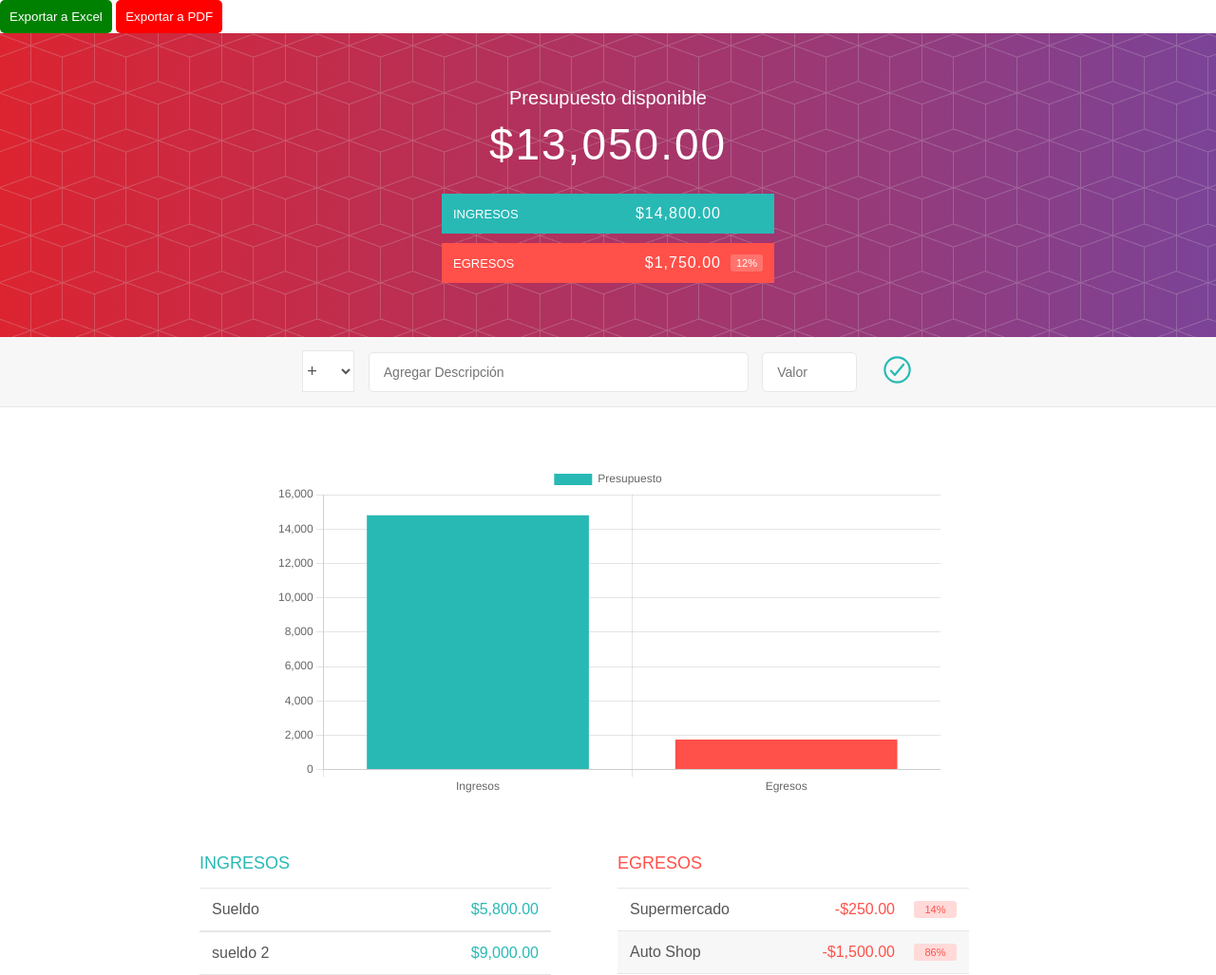
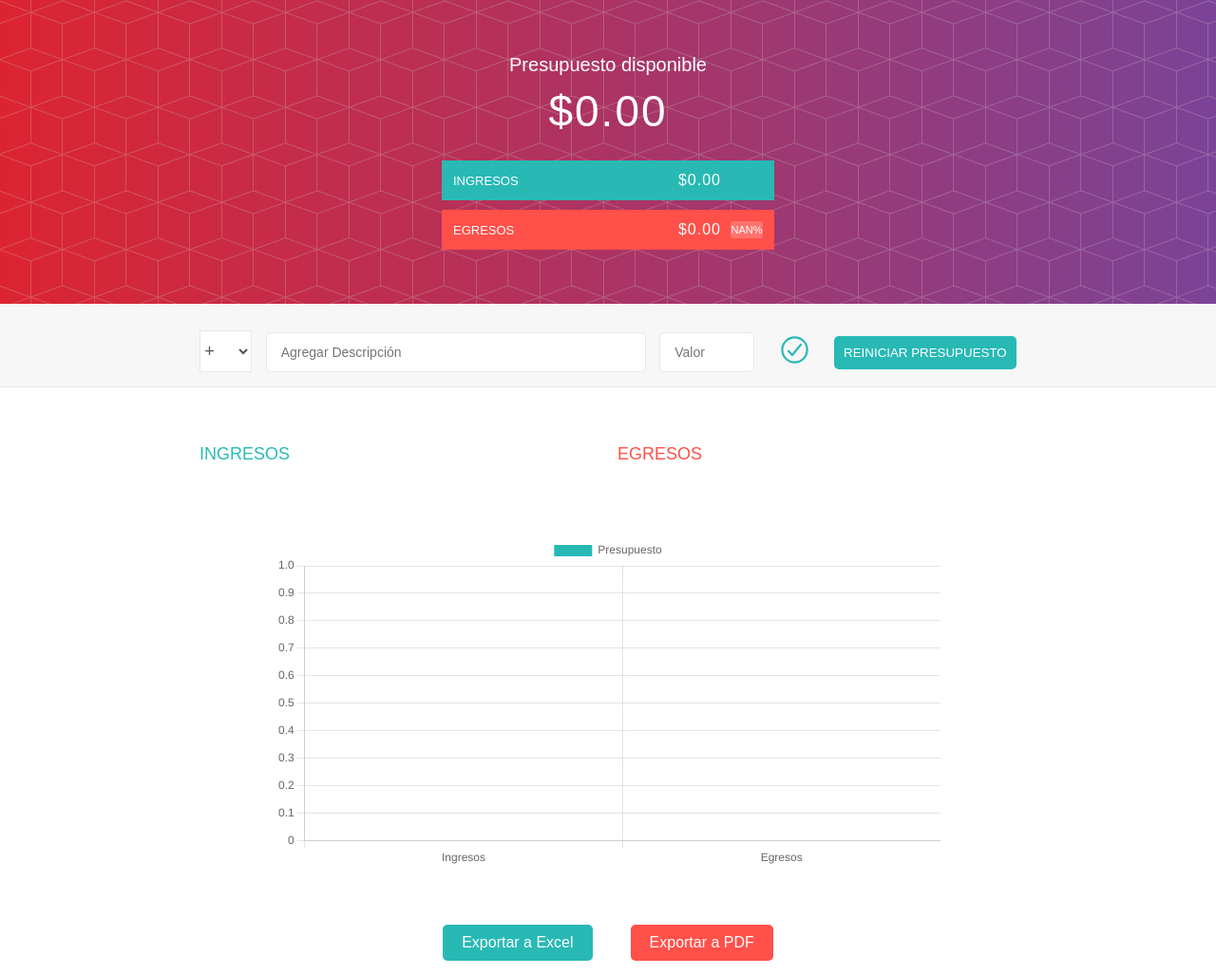
Before and after one commit to FacuBustamaante/proyectPresupuesto, a plain HTML site: page index.html in a window 1280 px wide. Shown: the whole page at 95% size. Drawn offline with nearby package versions, Linux system fonts and the light colour scheme.

```diff
--- a/css/estilos.css
+++ b/css/estilos.css
@@ -260,7 +260,7 @@ h2 {
 
 
 .boton-excel {
-    background-color: green;
+    background-color: #28B9B5;
     color: white;
     padding: 10px;
     border: none;
@@ -268,8 +268,18 @@ h2 {
     cursor: pointer;
 }
 
+.boton-excel:hover {
+    background-color: #1a7f7b;
+    transition-duration: 500ms;
+}
+
+.boton-pdf:hover {
+    background-color: #aa222d;
+    transition-duration: 500ms;
+}
+
 .boton-pdf {
-    background-color: red;
+    background-color: #FF5049;
     color: white;
     padding: 10px;
     border: none;
@@ -277,6 +287,43 @@ h2 {
     cursor: pointer;
 }
 
+.reset-btn {
+    text-transform: uppercase;
+    background-color: #28B9B5;
+    color: white;
+    padding: 10px;
+    border: none;
+    border-radius: 5px;
+    cursor: pointer;
+    margin-top: 20px;
+    margin-left: 20px;
+}
+
+.reset-btn:hover {
+    background-color: #1a7f7b;
+    transition-duration: 500ms;
+}
+
+.xport-container {
+    display: flex;
+    align-items: center;
+    justify-content: center;
+    text-align: center;
+    margin: 50px;
+}
+
+.xport-container button {
+    margin: 0 20px;
+    padding: 10px 20px;
+    border: none;
+    border-radius: 5px;
+    cursor: pointer;
+    font-size: 16px;
+}
+
+.xport-container button:hover {
+    transition-duration: 300ms;
+}
 
 .elemento_eliminar--btn:focus { outline: none; }
 .elemento_eliminar--btn:active { transform: translateY(2px); }
--- a/index.html
+++ b/index.html
@@ -7,17 +7,12 @@
     <link rel="stylesheet" href="css/estilos.css">
 </head>
 <body onload="cargarApp()">
-    <button onclick="exportarAExcel()" class="boton-excel">Exportar a Excel</button>
-    <button onclick="exportarAPDF()" class="boton-pdf">Exportar a PDF</button>
-
-
     <div class="cabecero">
-
         <div class="presupuesto">
             <div class="presupuesto_titulo">
                 Presupuesto disponible
             </div>
-            <div class="presupuesto_valor" id="presupuesto">+ 2,000.00</div>
+            <div class="presupuesto_valor" id="presupuesto"></div>
             <div class="presupuesto_ingreso limpiarEstilos">
                 <div class="presupuesto_ingreso--texto">Ingresos</div>
                 <div class="derecha">
@@ -46,18 +41,14 @@
                 placeholder="Agregar Descripción" id="descripcion"/>
                 <input type="number" class="agregar_valor"
                 placeholder="Valor" id="valor" step="any"/>
-                <buttom class="agregar_btn" onclick="agregarDato()">
+                <button class="agregar_btn" onclick="agregarDato()">
                     <ion-icon name="checkmark-circle-outline"></ion-icon>
-                </buttom>
+                </button>
+                <button class="reset-btn" onclick="resetPresupuesto()">Reiniciar presupuesto</button>
             </div>
         </div>
     </form>
-
     <div class="contenedor limpiarEstilos">
-        <div class="contenedor" style="margin-top: 40px;">
-            <canvas id="graficoPresupuesto" width="400" height="200"></canvas>
-        </div>
-
         <div class="ingreso">
             <h2 class="ingreso_titulo">Ingresos</h2>
             <div id="lista-ingresos">
@@ -92,14 +83,16 @@
             </div>
         </div>
     </div>
-
-
-    <!--nacho-->
+            <div class="contenedor" style="margin-top: 40px;">
+            <canvas id="graficoPresupuesto" width="400" height="200"></canvas>
+        </div>
+    <div class="xport-container">
+        <button onclick="exportarAExcel()" class="boton-excel">Exportar a Excel</button>
+        <button onclick="exportarAPDF()" class="boton-pdf">Exportar a PDF</button>
+    </div>
     <script src="https://cdnjs.cloudflare.com/ajax/libs/jspdf/2.5.1/jspdf.umd.min.js"></script>
     <script src="https://cdnjs.cloudflare.com/ajax/libs/jspdf-autotable/3.5.28/jspdf.plugin.autotable.min.js"></script>
-
     <script src="https://cdn.sheetjs.com/xlsx-latest/package/dist/xlsx.full.min.js"></script>
-    <!--nacho-->
     <script src="https://cdn.jsdelivr.net/npm/chart.js"></script>
     <script src="js/Dato.js"></script>
     <script src="js/Ingrego.js"></script>
--- a/js/app.js
+++ b/js/app.js
@@ -1,12 +1,8 @@
 //Valores de ingreso y egreso iniciales a modo de ejemplo.
 const ingresos = [
-    new Ingreso('Sueldo', 5800.00),
-    new Ingreso('sueldo 2', 9000.00)
 ];
 
 const egresos = [
-    new Egreso('Supermercado', 250.00),
-    new Egreso('Auto Shop', 1500.00)
 ]
 
 let cargarApp = () =>{
@@ -30,6 +26,17 @@ let totalEgresos = () =>{
         totalEgreso += egreso.valor
     }
     return totalEgreso;
+}
+
+//Reiniciar presupuesto
+let resetPresupuesto = () => {
+    if (!confirm("¿Estás seguro de que quieres reiniciar el presupuesto? Esta acción no se puede deshacer.")) {
+        return;
+    }
+    ingresos.length = 0;
+    egresos.length = 0;
+    cargarApp();
+    actualizarGrafico();
 }
 
 //Actualiza los valores del cabecero cada vez que se hace un cambio
```
Also changed, not shown: css/style.css (deleted), 1 other file.
